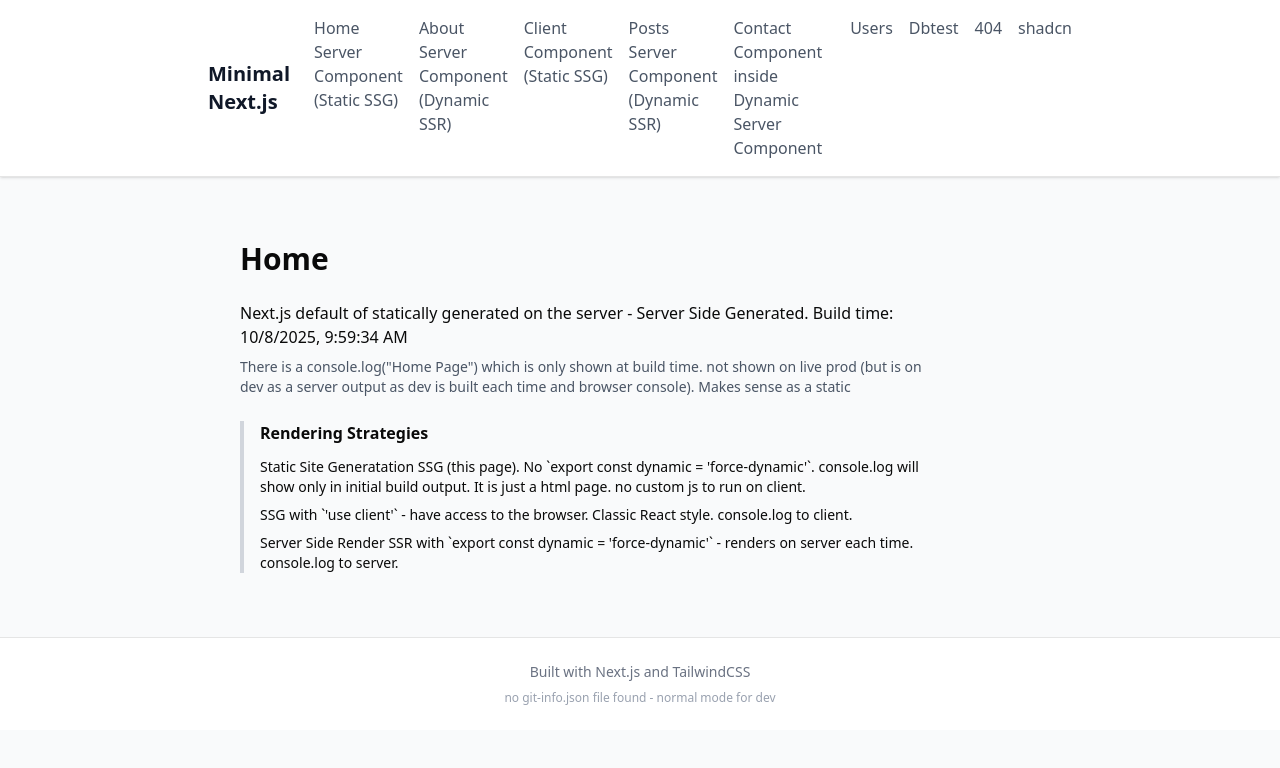
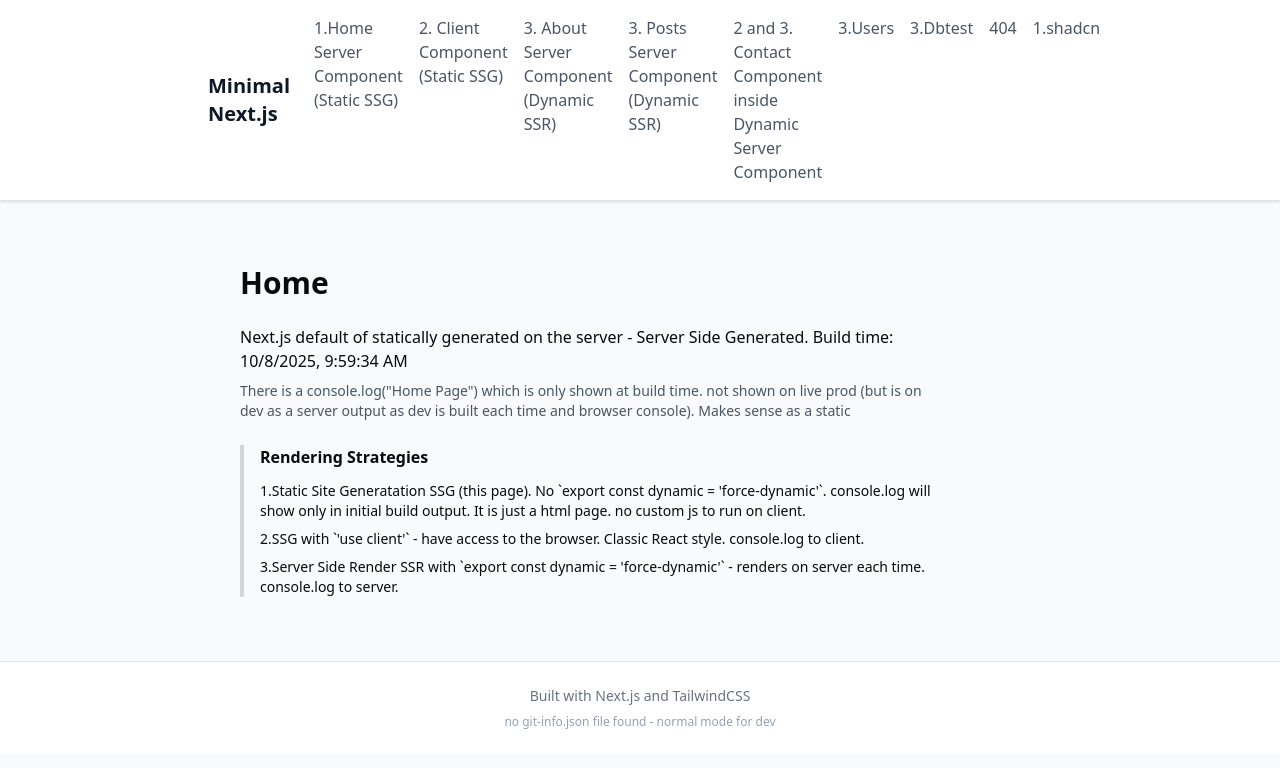
Before and after one commit to djhmateer/minimal-nextjs, a Next.js app: page / in a window 1280 px wide. Shown: the top 768 px of the page. Built offline with nearby package versions, Linux system fonts and the light colour scheme.

Commit message:
Update navigation and rendering strategies with numbered list for clarity

```diff
--- a/app/layout.tsx
+++ b/app/layout.tsx
@@ -51,25 +51,15 @@ export default function RootLayout({
                 Minimal Next.js
               </Link>
               <div className="flex space-x-4">
-                <Link href="/" className="text-gray-600 hover:text-blue-600 transition-colors" prefetch={false}>
-                  Home Server Component (Static SSG)
-                </Link>
-                <Link href="/about" className="text-gray-600 hover:text-blue-600 transition-colors" prefetch={false}>
-                  About Server Component (Dynamic SSR)
-                </Link>
-
-                <Link href="/client" className="text-gray-600 hover:text-blue-600 transition-colors" prefetch={false}>
-                  Client Component (Static SSG)
-                </Link>
-                <Link href="/posts" className="text-gray-600 hover:text-blue-600 transition-colors" prefetch={false}>
-                  Posts Server Component (Dynamic SSR)
-                </Link>
-                <Link href="/contact" className="text-gray-600 hover:text-blue-600 transition-colors" prefetch={false}>Contact Component inside Dynamic Server Component</Link>
-                <Link href="/users" className="text-gray-600 hover:text-blue-600 transition-colors" prefetch={false}>Users</Link>
-                <Link href="/dbtest" className="text-gray-600 hover:text-blue-600 transition-colors" prefetch={false}>Dbtest</Link>
+                <Link href="/" className="text-gray-600 hover:text-blue-600 transition-colors" prefetch={false}>1.Home Server Component (Static SSG) </Link>
+                <Link href="/client" className="text-gray-600 hover:text-blue-600 transition-colors" prefetch={false}>2. Client Component (Static SSG) </Link>
+                <Link href="/about" className="text-gray-600 hover:text-blue-600 transition-colors" prefetch={false}>3. About Server Component (Dynamic SSR) </Link>
+                <Link href="/posts" className="text-gray-600 hover:text-blue-600 transition-colors" prefetch={false}>3. Posts Server Component (Dynamic SSR) </Link>
+                <Link href="/contact" className="text-gray-600 hover:text-blue-600 transition-colors" prefetch={false}>2 and 3. Contact Component inside Dynamic Server Component</Link>
+                <Link href="/users" className="text-gray-600 hover:text-blue-600 transition-colors" prefetch={false}>3.Users</Link>
+                <Link href="/dbtest" className="text-gray-600 hover:text-blue-600 transition-colors" prefetch={false}>3.Dbtest</Link>
                 <Link href="/foo" className="text-gray-600 hover:text-blue-600 transition-colors" prefetch={false}>404</Link>
-                <Link href="/shadcn" className="text-gray-600 hover:text-blue-600 transition-colors" prefetch={false}>shadcn</Link>
-
+                <Link href="/shadcn" className="text-gray-600 hover:text-blue-600 transition-colors" prefetch={false}>1.shadcn</Link>
               </div>
             </nav>
           </div>
--- a/app/page.tsx
+++ b/app/page.tsx
@@ -33,9 +33,9 @@ export default function Home() {
       <div className="mt-6 border-l-4 border-gray-300 pl-4">
         <p className="font-semibold mb-3">Rendering Strategies</p>
         <ul className="space-y-2 text-sm">
-          <li>Static Site Generatation SSG (this page). No `export const dynamic = &apos;force-dynamic&apos;`. console.log will show only in initial build output. It is just a html page. no custom js to run on client.</li>
-          <li>SSG with `&apos;use client&apos;` - have access to the browser. Classic React style. console.log to client. </li>
-          <li>Server Side Render SSR with `export const dynamic = &apos;force-dynamic&apos;` - renders on server each time. console.log to server.</li>
+          <li>1.Static Site Generatation SSG (this page). No `export const dynamic = &apos;force-dynamic&apos;`. console.log will show only in initial build output. It is just a html page. no custom js to run on client.</li>
+          <li>2.SSG with `&apos;use client&apos;` - have access to the browser. Classic React style. console.log to client. </li>
+          <li>3.Server Side Render SSR with `export const dynamic = &apos;force-dynamic&apos;` - renders on server each time. console.log to server.</li>
         </ul>
       </div>
     </div>
```
